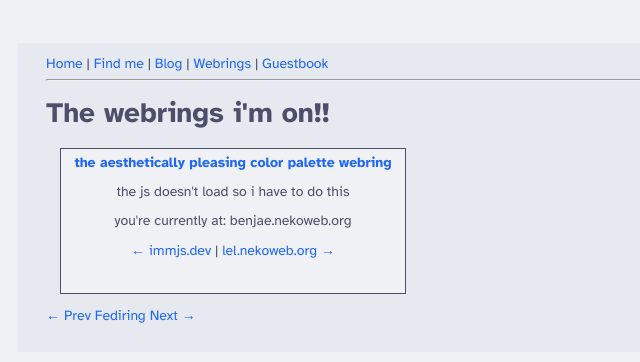
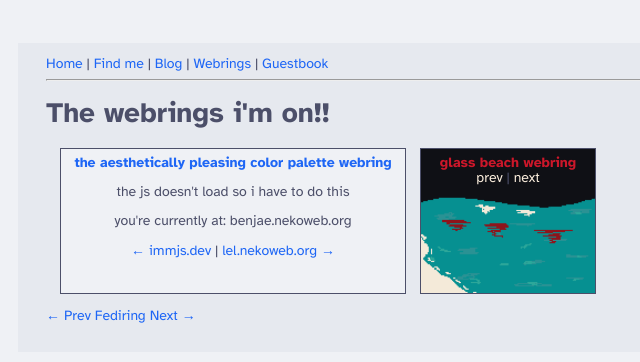
Before and after one commit to benjiae/page, an Astro site: page /webrings in a window 1280 px wide. Shown: the whole page, without its empty margins (25-665 px from the left). Built offline with nearby package versions, Linux system fonts and the light colour scheme; Astro itself is replaced by a stand-in of ours; a script that the page names is missing.

Commit message:
gleach webring and like 1 more thing

```diff
--- a/src/pages/index.mdx
+++ b/src/pages/index.mdx
@@ -57,6 +57,7 @@ my button!! (hotlink):
 ## Updates:
 |Date|Content|
 |-|-|
+|22/12/24|(actually 21/12/24 but pushed now) glass beach webring|
 |17/12/24|Added [latte's](https://lattemacchiato.dev/) button, fixing some typos|
 |16/12/24|the "blue hair and pronouns" update (added a link to pronouns.cc), autumn's and [nyx's]() buttons|
 |27/11/24|Added [Guigui](https://guigui.aerocity.site/) and [Mystie's](https://mystie.nya.pub/) buttons, changed a bit the order of the buttons, added pfp thing|
@@ -81,3 +82,5 @@ This page was made with:
 - maybe some stolen design (thanks [emi](https://garnix.dev))
 
 [check the source code!!](https://github.com/benjiae/page)
+
+<a href="https://plasmatrap.com/@benjae" rel="me">this is just for the tick ok</a>
--- a/src/pages/webrings/index.astro
+++ b/src/pages/webrings/index.astro
@@ -11,13 +11,21 @@ import Layout from '../../layouts/HTMLayout.astro'
     <script type="text/javascript" src="https://glassplanet.neocities.org/webring/touhou/widget/widget-pcb1.js"></script>
   </div>
 
-  <webring-container>
+  <webring-container class="webring" style="width: 330px; height: 130px;">
     <a href="https://palette.nekoweb.org/" style="font-weight: bold">the aesthetically pleasing color palette webring</a>
     <p>the js doesn't load so i have to do this</p>
     <p>you're currently at: benjae.nekoweb.org</p>
     <a href="https://immjs.dev/">← immjs.dev</a> |
     <a href="https://lel.nekoweb.org/">lel.nekoweb.org →</a>
   </webring-container>
+
+  <div id="gleach" class="webring" style="width: 160px; height: 130px;">
+    <a href="https://gleach.garnix.dev" style="font-weight: bold; color: #cc172a">glass beach webring</a>
+    <a href="https://gleach.garnix.dev/prev/benjae.nekoweb.org">prev</a>
+    |
+    <a href="https://gleach.garnix.dev/next/benjae.nekoweb.org">next</a>
+  </div>
+
 </div>
 
 <div style="display: flex; flex-direction: row">
@@ -31,13 +39,22 @@ import Layout from '../../layouts/HTMLayout.astro'
 </div>
 </Layout>
 <style>
-  webring-container {
-    width: 330px;
-    height: 130px;
+
+.webring {
     background-color: var(--base);
     text-align: center;
     border: var(--text) 1px solid;
     padding: 0.5em;
     margin-left: 1em;
-  }
+}
+
+#gleach {
+  background-color: #0f1015;
+  background-image: url('./gleach.png');
+  background-size:cover
+}
+
+#gleach > a {
+  color: #faeddc
+}
 </style>
```
Also changed, not shown: src/pages/webrings/gleach.png (added), 2 other files.
